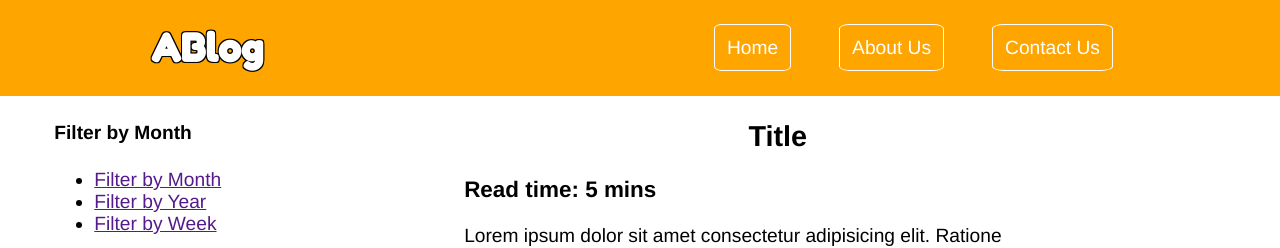
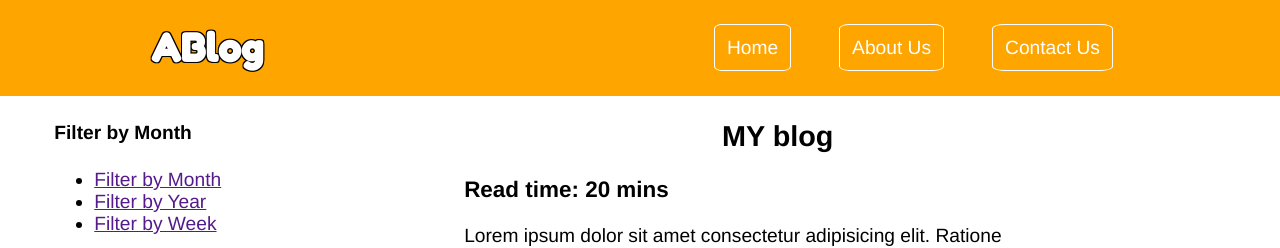
Before and after one commit to arehm1a/arehm1a.github.io, a plain HTML site: page index.html in a window 1280 px wide. Shown: the top 248 px of the page. Drawn offline with Linux system fonts and the light colour scheme; no server answers.

Commit message:
Update index.html

```diff
--- a/index.html
+++ b/index.html
@@ -51,8 +51,8 @@
                 <article>
                 <header>
                     <!-- Article's header goes here -->
-                    <h2>Title</h2>
-                    <h3> Read time: 5 mins </h3>
+                    <h2>MY blog</h2>
+                    <h3> Read time: 20 mins </h3>
                 </header>
                 <main>
                     <p>Lorem ipsum dolor sit amet consectetur adipisicing elit. Ratione consequuntur repudiandae cupiditate quasi est, tempore, delectus ipsam quam inventore et illum, distinctio iusto veniam sunt itaque iste nihil cum minima? Doloribus tempora perspiciatis magni, quo reiciendis reprehenderit et ipsum illo accusantium tempore. Fugiat fugit dolore aut ex voluptatum molestiae. Cumque necessitatibus rerum nihil! Veritatis nostrum distinctio, eum aspernatur perspiciatis in voluptatem vero consectetur nisi quas, molestias id? Eos numquam praesentium quas similique fugiat quasi, rerum, architecto, itaque dolorum adipisci cum expedita mollitia nihil. Necessitatibus qui itaque veritajtis magnam, totam eaque placeat hic, esse, corrupti sequi ipsam amet sit unde dolore.</p>
```
